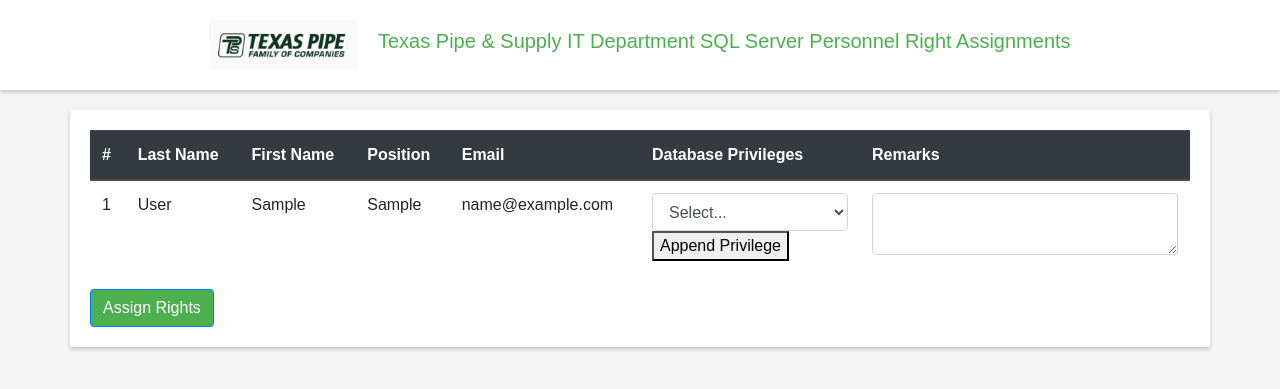
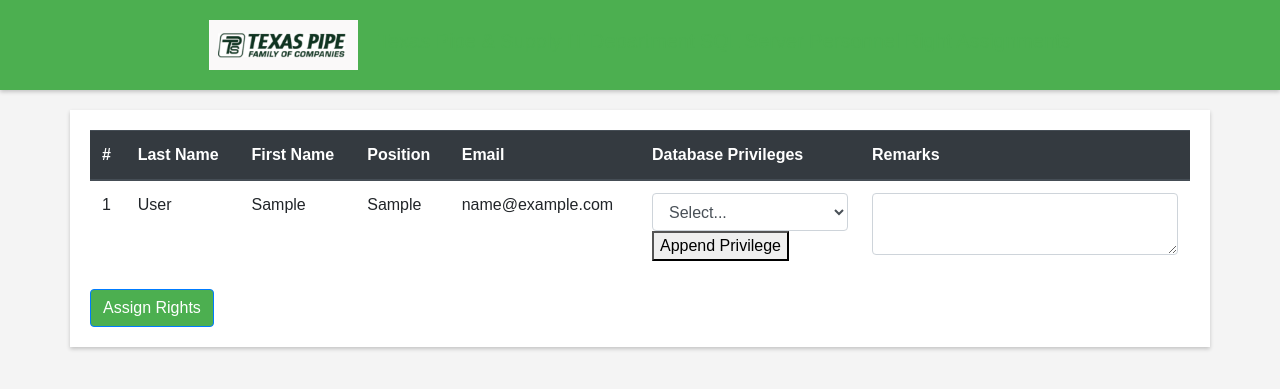
Before and after one commit to jalex0823/adformman, a Flask app: page / in a window 1280 px wide. Shown: the top 389 px of the page. Run offline with Flask 3, Linux system fonts and the light colour scheme; tables that the repository leaves empty hold one stand-in row (values such as "Sample post"); some libraries are stand-ins or nearby versions.

Commit message:
Update index.html

```diff
--- a/templates/index.html
+++ b/templates/index.html
@@ -15,7 +15,7 @@
             align-items: center;
             margin-bottom: 20px;
             padding: 20px;
-            background-color: #fff;
+            background-color: #4CAF50; /* Changed from #fff to #4CAF50 */
             box-shadow: 0 2px 4px 0 rgba(0,0,0,0.2);
         }
         .header img {
```
